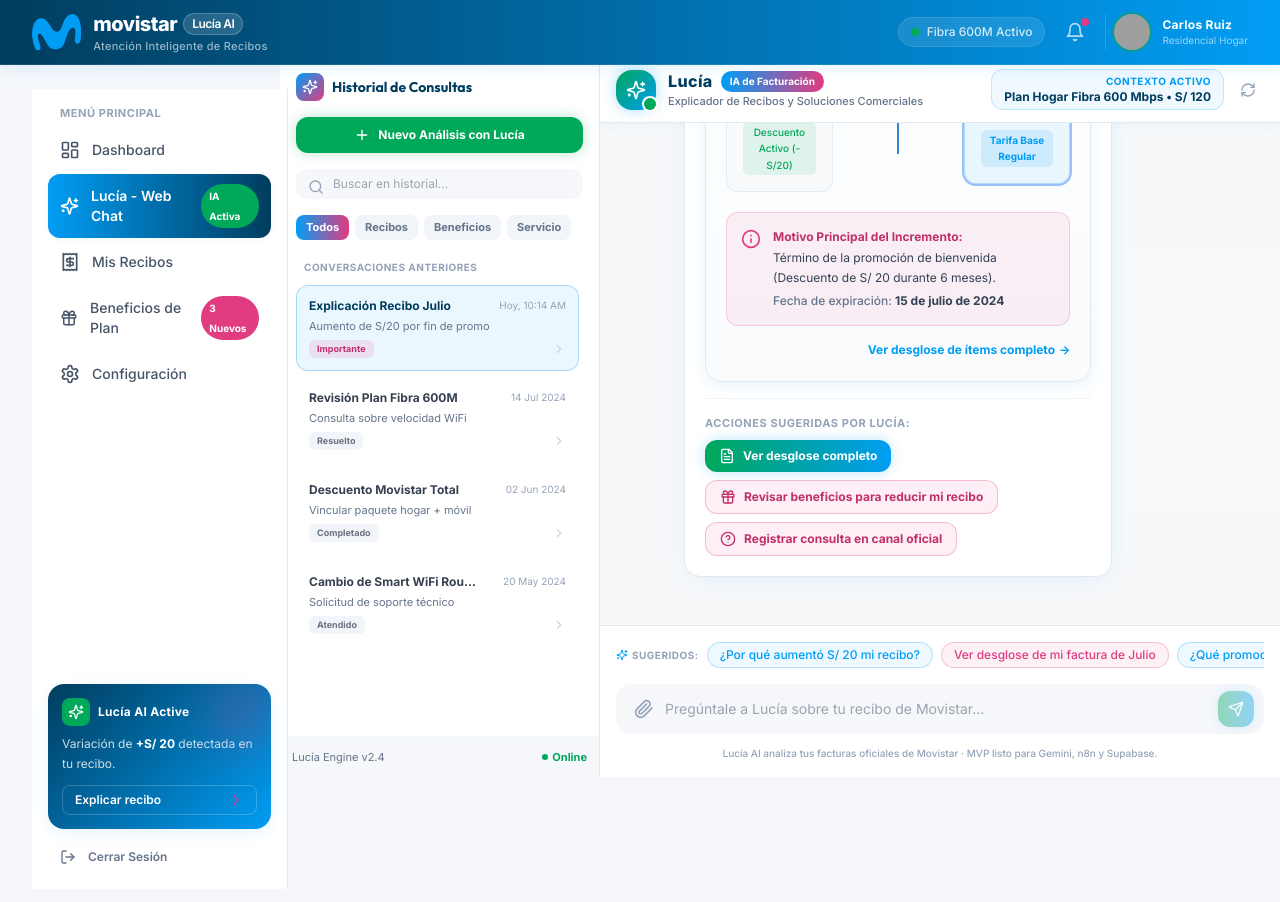
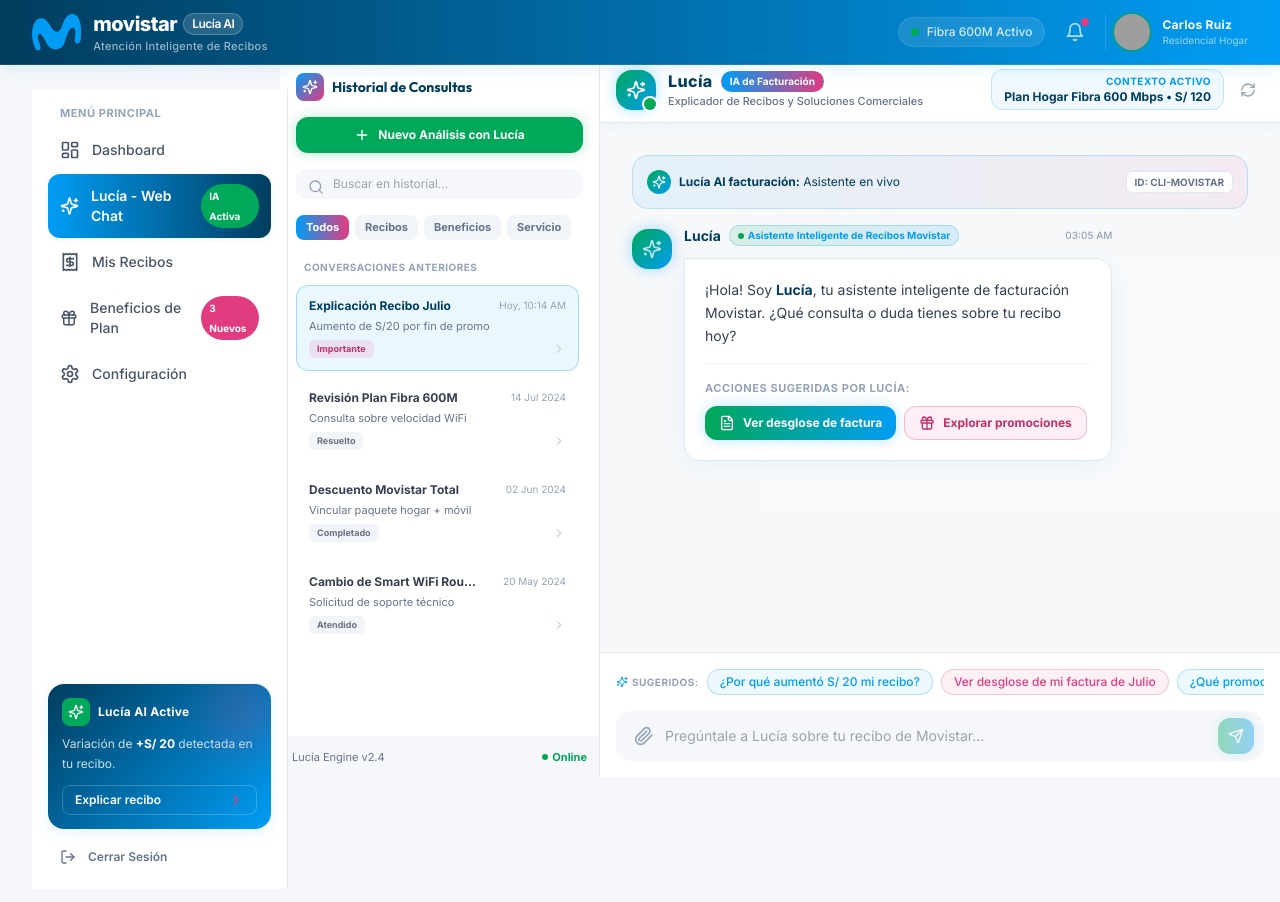
Before and after one commit to eliasrivera06/Hackathon_AI_Telecom_ULima, a React (Vite) app in the folder PROYECTO-MOVISTAR/: page /chat-web in a window 1280 px wide. Shown: the top 902 px of the page. Built offline with nearby package versions, Linux system fonts and the light colour scheme; grey boxes are pictures that could not be loaded.

Commit message:
Correccion en el chatbot

```diff
--- a/PROYECTO-MOVISTAR/src/components/Chat/ChatInput.jsx
+++ b/PROYECTO-MOVISTAR/src/components/Chat/ChatInput.jsx
@@ -73,10 +73,6 @@
           <Send className="w-4 h-4" />
         </button>
       </form>
-
-      <p className="text-[10px] text-center text-slate-400 font-medium">
-        Lucía AI analiza tus facturas oficiales de Movistar · MVP listo para Gemini, n8n y Supabase.
-      </p>
     </div>
   );
 }
--- a/PROYECTO-MOVISTAR/src/components/MessageBubble/MessageBubble.jsx
+++ b/PROYECTO-MOVISTAR/src/components/MessageBubble/MessageBubble.jsx
@@ -29,7 +29,7 @@
         border: 'none',
       };
     }
-    // Secondary — rosa
+    // Secondary - rosa
     return {
       background: 'rgba(225,60,128,0.08)',
       color: '#c0306b',
@@ -69,7 +69,7 @@
     <div className="flex justify-start mb-6 animate-slide-up">
       <div className="flex items-start gap-3 max-w-[95%] sm:max-w-[85%] lg:max-w-[78%]">
 
-        {/* Lucía Avatar — gradiente verde → azul → rosa */}
+        {/* Lucía Avatar - gradiente verde -> azul */}
         <div className="w-10 h-10 rounded-2xl text-white flex items-center justify-center font-bold shrink-0 mt-1 ring-2 ring-white"
           style={{ background: 'linear-gradient(135deg, #00A859, #019df4)', boxShadow: '0 0 14px rgba(1,157,244,0.35)' }}>
           <Sparkles className="w-5 h-5 text-white animate-pulse" />
@@ -108,7 +108,7 @@
                     <button
                       key={action.id}
                       onClick={() => onActionClick && onActionClick(action.id)}
-                      className="inline-flex items-center gap-2 px-3.5 py-2 rounded-xl text-xs font-bold transition-all transform hover:-translate-y-0.5 active:translate-y-0"
+                      className="inline-flex items-center gap-2 px-3.5 py-2 rounded-xl text-xs font-bold transition-all transform hover:-translate-y-0.5 active:translate-y-0 cursor-pointer"
                       style={getActionStyles(action)}
                     >
                       {getActionIcon(action.icon)}
--- a/PROYECTO-MOVISTAR/src/data/mockData.js
+++ b/PROYECTO-MOVISTAR/src/data/mockData.js
@@ -147,25 +147,15 @@
 
 export const initialMessages = [
   {
-    id: "msg-1",
-    sender: "user",
-    timestamp: "10:14 AM",
-    text: "¿Por qué aumentó mi recibo de este mes?"
-  },
-  {
-    id: "msg-2",
+    id: "msg-welcome-init",
     sender: "assistant",
-    agentName: "Lucía",
+    agentName: "Luc�a",
     agentRole: "Asistente Inteligente de Recibos Movistar",
-    timestamp: "10:14 AM",
-    text: "Hola Carlos, he analizado en detalle tu facturación de **Julio 2024** (Recibo `REC-2024-07-88392`).\n\nTu recibo aumentó **S/ 20.00** respecto al mes anterior porque el **15 de julio finalizó la Promoción de Bienvenida** (-S/ 20/mes) que tuviste activa durante los últimos 6 meses. Tu plan ha retornado a su tarifa base regular contratada.",
-    hasVisualComparison: true,
-    hasRootCauseCard: true,
-    hasActionChips: true,
+    timestamp: "Ahora",
+    text: "�Hola! Soy **Luc�a**, tu asistente inteligente de Movistar. �En qu� te puedo ayudar hoy con tu recibo o plan?",
     suggestedActions: [
-      { id: "action-detail", label: "Ver desglose completo", icon: "FileText", primary: true },
-      { id: "action-benefits", label: "Revisar beneficios para reducir mi recibo", icon: "Sparkles", primary: false },
-      { id: "action-claim", label: "Registrar consulta en canal oficial", icon: "HelpCircle", primary: false }
+      { id: "action-detail", label: "Ver desglose de factura", icon: "FileText", primary: true },
+      { id: "action-benefits", label: "Consultar promociones", icon: "Sparkles", primary: false }
     ]
   }
 ];
--- a/PROYECTO-MOVISTAR/src/pages/ChatBot/ChatBotPage.jsx
+++ b/PROYECTO-MOVISTAR/src/pages/ChatBot/ChatBotPage.jsx
@@ -1,6 +1,5 @@
 import React, { useState, useRef, useEffect } from 'react';
-import { initialMessages } from '../../data/mockData';
-import { sendMessage, resetSessionId, getSavedMessages, saveMessages } from '../../services/chatService';
+import { sendMessage, resetSessionId, getSavedMessages, saveMessages, getUserPhone } from '../../services/chatService';
 import ChatHistorySidebar from '../../components/Chat/ChatHistorySidebar';
 import ChatHeader from '../../components/Chat/ChatHeader';
 import MessageBubble from '../../components/MessageBubble/MessageBubble';
@@ -10,12 +9,28 @@
 import ClaimModal from '../../components/Modal/ClaimModal';
 import { Sparkles, Loader2 } from 'lucide-react';
 
+const getCleanWelcomeMessage = () => [
+  {
+    id: 'msg-welcome-' + Date.now(),
+    sender: 'assistant',
+    agentName: 'Lucía',
+    agentRole: 'Asistente Inteligente de Recibos Movistar',
+    timestamp: new Date().toLocaleTimeString([], { hour: '2-digit', minute: '2-digit' }),
+    text: '¡Hola! Soy **Lucía**, tu asistente inteligente de facturación Movistar. ¿Qué consulta o duda tienes sobre tu recibo hoy?',
+    suggestedActions: [
+      { id: 'action-detail', label: 'Ver desglose de factura', icon: 'FileText', primary: true },
+      { id: 'action-benefits', label: 'Explorar promociones', icon: 'Sparkles', primary: false },
+    ],
+  }
+];
+
 export default function ChatBotPage({ webhookUrl }) {
-  const [messages, setMessages] = useState(() => getSavedMessages(initialMessages));
+  const [messages, setMessages] = useState(() => getSavedMessages(getCleanWelcomeMessage()));
   const [isLoading, setIsLoading] = useState(false);
   const [currentChatId, setCurrentChatId] = useState('chat-1');
   const [isMobileHistoryOpen, setIsMobileHistoryOpen] = useState(false);
   const [activeModal, setActiveModal] = useState(null);
+  const userPhone = getUserPhone();
 
   const messagesEndRef = useRef(null);
 
@@ -26,10 +41,10 @@
 
   const handleSendMessage = async (text) => {
     const userMsg = {
-      id: msg-user- + Date.now(),
+      id: 'msg-user-' + Date.now(),
       sender: 'user',
       timestamp: new Date().toLocaleTimeString([], { hour: '2-digit', minute: '2-digit' }),
-      text,
+      text: text,
     };
     const updatedMessages = [...messages, userMsg];
     setMessages(updatedMessages);
@@ -38,12 +53,12 @@
 
     try {
       const response = await sendMessage(text, webhookUrl);
-      const withAiResponse = [...updatedMessages, { ...response, id: msg-ai- + Date.now() }];
+      const withAiResponse = [...updatedMessages, { ...response, id: 'msg-ai-' + Date.now() }];
       setMessages(withAiResponse);
       saveMessages(withAiResponse);
-      if (response.showModal) setActiveModal(response.showModal);
+      if (response && response.showModal) setActiveModal(response.showModal);
     } catch (err) {
-      console.error(err);
+      console.error('[ChatBotPage] Error enviando mensaje:', err);
     } finally {
       setIsLoading(false);
     }
@@ -57,22 +72,11 @@
 
   const handleNewChat = () => {
     const newSession = resetSessionId();
-    setCurrentChatId(chat- + Date.now());
-    const freshWelcome = [{
-      id: msg-welcome- + Date.now(),
-      sender: 'assistant',
-      agentName: 'Lucía',
-      agentRole: 'Asistente Inteligente de Recibos Movistar',
-      timestamp: new Date().toLocaleTimeString([], { hour: '2-digit', minute: '2-digit' }),
-      text: '¡Hola Carlos! Soy Lucía. He abierto una nueva sesión de análisis. ¿Qué consulta o recibo deseas que revisemos hoy?',
-      suggestedActions: [
-        { id: 'action-detail', label: 'Ver desglose de factura', icon: 'FileText', primary: true },
-        { id: 'action-benefits', label: 'Explorar promociones', icon: 'Sparkles', primary: false },
-      ],
-    }];
+    setCurrentChatId('chat-' + Date.now());
+    const freshWelcome = getCleanWelcomeMessage();
     setMessages(freshWelcome);
     saveMessages(freshWelcome);
-    console.log("[ChatBotPage] Nueva sesion iniciada: " + newSession);
+    console.log('[ChatBotPage] Nueva sesión iniciada:', newSession);
   };
 
   return (
@@ -107,11 +111,11 @@
                 <Sparkles className="w-3.5 h-3.5" />
               </div>
               <p style={{ color: '#013d5e' }}>
-                <strong>Lucía AI facturación:</strong> Analizando recibo de <strong>Julio 2024 (S/ 120.00)</strong>
+                <strong>Lucía AI facturación:</strong> {userPhone ? `Línea activa: ${userPhone}` : 'Asistente en vivo'}
               </p>
             </div>
             <span className="hidden sm:inline-block text-[10px] bg-white px-2 py-0.5 rounded-md font-bold text-slate-500 border border-slate-200">
-              ID Cliente: CLI-2024-998
+              ID: {userPhone || 'CLI-MOVISTAR'}
             </span>
           </div>
 
@@ -133,8 +137,8 @@
                 <Loader2 className="w-4 h-4 animate-spin" />
               </div>
               <div className="space-y-1">
-                <span className="text-xs font-bold block" style={{ color: '#013d5e' }}>Lucía está procesando tu factura...</span>
-                <span className="text-[10px] text-slate-400">Verificando rubros y variaciones tarifarias</span>
+                <span className="text-xs font-bold block" style={{ color: '#013d5e' }}>Lucía está procesando tu consulta...</span>
+                <span className="text-[10px] text-slate-400">Consultando información oficial de facturación</span>
               </div>
             </div>
           )}
--- a/PROYECTO-MOVISTAR/src/pages/ChatCel/ChatMobileComponent.jsx
+++ b/PROYECTO-MOVISTAR/src/pages/ChatCel/ChatMobileComponent.jsx
@@ -1,6 +1,5 @@
 import React, { useState, useRef, useEffect } from 'react';
-import { initialMessages } from '../../data/mockData';
-import { sendMessage, resetSessionId, getSavedMessages, saveMessages } from '../../services/chatService';
+import { sendMessage, resetSessionId, getSavedMessages, saveMessages, getUserPhone } from '../../services/chatService';
 import MessageBubble from '../../components/MessageBubble/MessageBubble';
 import ChatInput from '../../components/Chat/ChatInput';
 import DetailModal from '../../components/Modal/DetailModal';
@@ -8,11 +7,26 @@
 import ClaimModal from '../../components/Modal/ClaimModal';
 import { Sparkles, Loader2, RotateCcw } from 'lucide-react';
 
+const getCleanWelcomeMessage = () => [
+  {
+    id: 'msg-welcome-' + Date.now(),
+    sender: 'assistant',
+    agentName: 'Lucía',
+    agentRole: 'Asistente de Recibos Movistar',
+    timestamp: new Date().toLocaleTimeString([], { hour: '2-digit', minute: '2-digit' }),
+    text: '¡Hola! Soy **Lucía**, tu asistente inteligente de Movistar. ¿En qué te puedo ayudar hoy con tu recibo o plan?',
+    suggestedActions: [
+      { id: "action-detail", label: "Ver desglose de factura", icon: "FileText", primary: true },
+      { id: "action-benefits", label: "Consultar promociones", icon: "Sparkles", primary: false }
+    ]
+  }
+];
+
 export default function ChatMobileComponent({ webhookUrl }) {
-  // Cargar historial persistido de localStorage para mantener la memoria
-  const [messages, setMessages] = useState(() => getSavedMessages(initialMessages));
+  const [messages, setMessages] = useState(() => getSavedMessages(getCleanWelcomeMessage()));
   const [isLoading, setIsLoading] = useState(false);
   const [activeModal, setActiveModal] = useState(null);
+  const userPhone = getUserPhone();
 
   const messagesEndRef = useRef(null);
 
@@ -23,10 +37,10 @@
 
   const handleSendMessage = async (text) => {
     const userMsg = {
-      id: msg-user- + Date.now(),
+      id: 'msg-user-' + Date.now(),
       sender: 'user',
       timestamp: new Date().toLocaleTimeString([], { hour: '2-digit', minute: '2-digit' }),
-      text,
+      text: text,
     };
 
     const updatedMessages = [...messages, userMsg];
@@ -36,12 +50,12 @@
 
     try {
       const response = await sendMessage(text, webhookUrl);
-      const withAiResponse = [...updatedMessages, { ...response, id: msg-ai- + Date.now() }];
+      const withAiResponse = [...updatedMessages, { ...response, id: 'msg-ai-' + Date.now() }];
       setMessages(withAiResponse);
       saveMessages(withAiResponse);
-      if (response.showModal) setActiveModal(response.showModal);
+      if (response && response.showModal) setActiveModal(response.showModal);
     } catch (err) {
-      console.error(err);
+      console.error('[ChatMobileComponent] Error enviando mensaje:', err);
     } finally {
       setIsLoading(false);
     }
@@ -49,18 +63,7 @@
 
   const handleResetChat = () => {
     resetSessionId();
-    const freshWelcome = [{
-      id: msg-welcome- + Date.now(),
-      sender: 'assistant',
-      agentName: 'Lucía',
-      agentRole: 'Asistente Inteligente de Recibos Movistar',
-      timestamp: new Date().toLocaleTimeString([], { hour: '2-digit', minute: '2-digit' }),
-      text: '¡Hola! Soy Lucía. He iniciado una nueva sesión. ¿En qué puedo ayudarte hoy con tu facturación?',
-      suggestedActions: [
-        { id: 'action-detail', label: 'Ver desglose de factura', icon: 'FileText', primary: true },
-        { id: 'action-benefits', label: 'Explorar promociones', icon: 'Sparkles', primary: false },
-      ],
-    }];
+    const freshWelcome = getCleanWelcomeMessage();
     setMessages(freshWelcome);
     saveMessages(freshWelcome);
   };
@@ -82,13 +85,15 @@
           </div>
           <div>
             <p className="text-xs font-bold text-slate-800 leading-none">Lucía AI</p>
-            <span className="text-[9px] text-green-600 font-semibold">Memoria Activa</span>
+            <span className="text-[9px] text-green-600 font-semibold">
+              {userPhone ? `Línea: ${userPhone}` : 'En Línea'}
+            </span>
           </div>
         </div>
         <button
           onClick={handleResetChat}
           title="Reiniciar chat y memoria"
-          className="p-1.5 text-gray-400 hover:text-slate-600 rounded-lg hover:bg-gray-100 transition-colors flex items-center gap-1 text-[11px]"
+          className="p-1.5 text-gray-400 hover:text-slate-600 rounded-lg hover:bg-gray-100 transition-colors flex items-center gap-1 text-[11px] cursor-pointer"
         >
           <RotateCcw className="w-3.5 h-3.5" />
           <span>Nueva Sesión</span>
@@ -97,20 +102,6 @@
 
       {/* Message Stream */}
       <div className="flex-1 overflow-y-auto p-4 space-y-4">
-        {/* Context Banner */}
-        <div className="p-3 rounded-2xl border text-xs flex flex-col font-sans mb-3"
-          style={{ background: 'linear-gradient(90deg, rgba(1,157,244,0.07), rgba(225,60,128,0.07))', borderColor: 'rgba(1,157,244,0.20)' }}>
-          <div className="flex items-center gap-2">
-            <div className="w-5 h-5 rounded-full text-white flex items-center justify-center font-bold shrink-0"
-              style={{ background: 'linear-gradient(135deg, #00A859, #019df4)' }}>
-              <Sparkles className="w-3 h-3" />
-            </div>
-            <p style={{ color: '#013d5e' }} className="leading-tight text-[11px]">
-              <strong>Lucía AI:</strong> Analizando recibo de <strong>Julio 2024 (S/ 120.00)</strong>
-            </p>
-          </div>
-        </div>
-
         {/* Messages */}
         {messages.map((msg) => (
           <MessageBubble
--- a/PROYECTO-MOVISTAR/src/services/chatService.js
+++ b/PROYECTO-MOVISTAR/src/services/chatService.js
@@ -68,7 +68,7 @@
     const saved = localStorage.getItem(CHAT_MESSAGES_KEY);
     if (saved) {
       const parsed = JSON.parse(saved);
-      if (Array.isArray(parsed) && parsed.length > 0) {
+      if (Array.isArray(parsed) && parsed.length > 0 && parsed[0]?.id !== 'msg-1') {
         return parsed;
       }
     }
```
Also changed, not shown: 3 other files (tests, documents, lock files or other folders).
